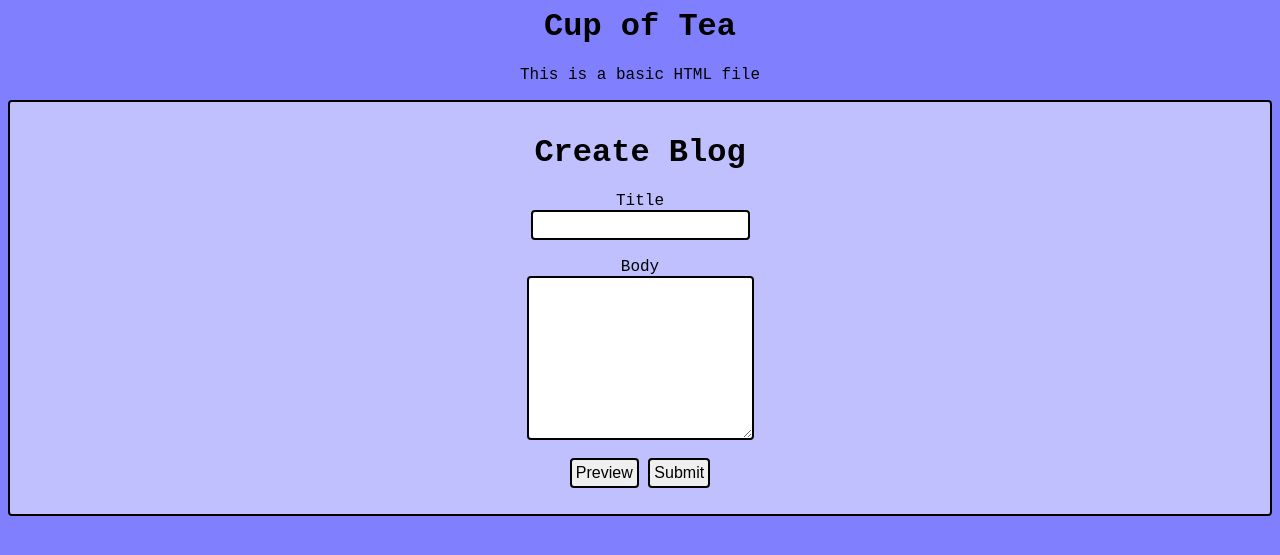
After one commit to rileyborgard/Cup-of-Tea, a Node project: template functions/views/writeblog.hbs in a window 1280 px wide. The commit adds this page. Shown: the top 555 px of the page. Run offline with Node 20 templates, Linux system fonts and the light colour scheme; the template is opened without the code that fills it, so the values that code supplies are empty.

Commit message:
Created template UI for blog creation

```diff
--- a/functions/index.js
+++ b/functions/index.js
@@ -8,6 +8,11 @@ app.engine('hbs', engines.handlebars);
 app.set('views', './views');
 app.set('view engine', 'hbs');
 
+app.get('/writeblog/', (request, response) => {
+    response.set('Cache-control', 'public, max-age=300, s-maxage=600');
+    response.render('writeblog');
+});
+
 app.get('/', (request, response) => {
     response.set('Cache-control', 'public, max-age=300, s-maxage=600');
     response.render('index');
--- /dev/null
+++ b/functions/views/writeblog.hbs
@@ -0,0 +1,26 @@
+
+<html>
+    <head>
+        <title>Cup of Tea</title>
+        <link rel="stylesheet" href="style.css">
+    </head>
+    <body>
+        <center>
+            <h1>Cup of Tea</h1>
+            <p>This is a basic HTML file</p>
+        </center>
+        <div class="content">
+            <center>
+                <h1>Create Blog</h1>
+                <form>
+                    <label>Title</label><br>
+                    <input type="text" name="blog_title"><br><br>
+                    <label>Body</label><br>
+                    <textarea rows="8" name="blog_body"></textarea><br><br>
+                    <input type="button" value="Preview">
+                    <input type="submit" value="Submit">
+                </form>
+            </center>
+        </div>
+    </body>
+</html>
--- a/public/style.css
+++ b/public/style.css
@@ -16,3 +16,17 @@ body {
 p {
     font-size: 16px;
 }
+
+input {
+    border: solid 2px black;
+    border-radius: 4px;
+    padding: 4px;
+    font-size: 16px;
+}
+
+textarea {
+    border: solid 2px black;
+    border-radius: 4px;
+    padding: 4px;
+    font-size: 16px;
+}
```
